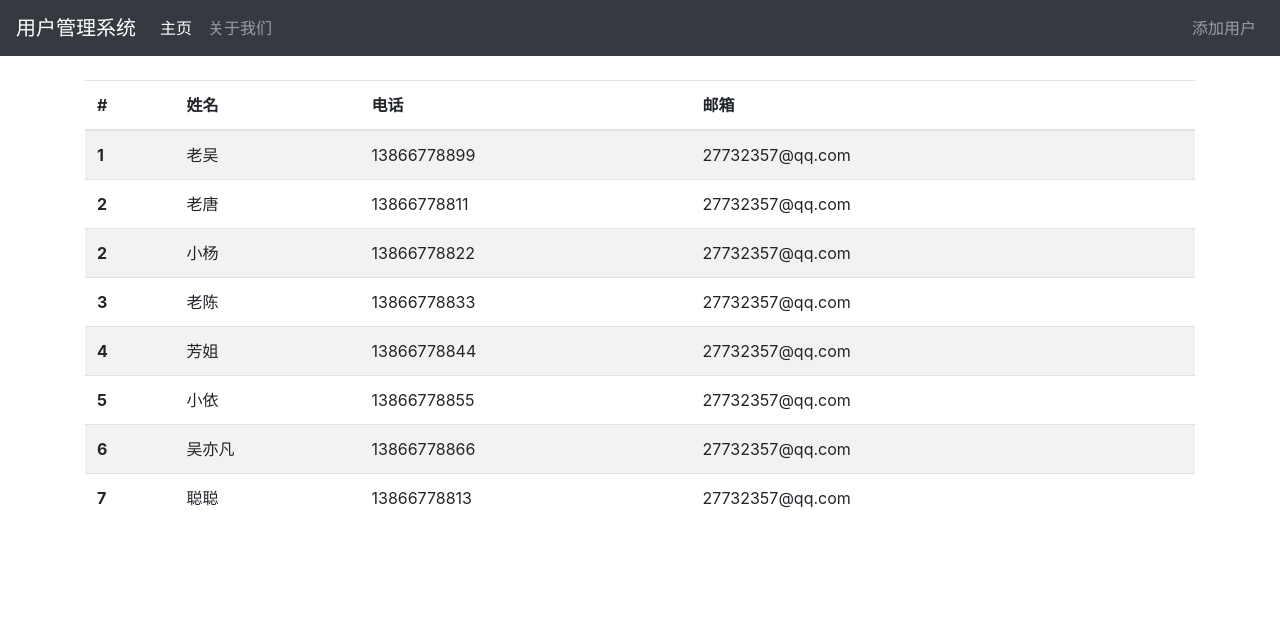
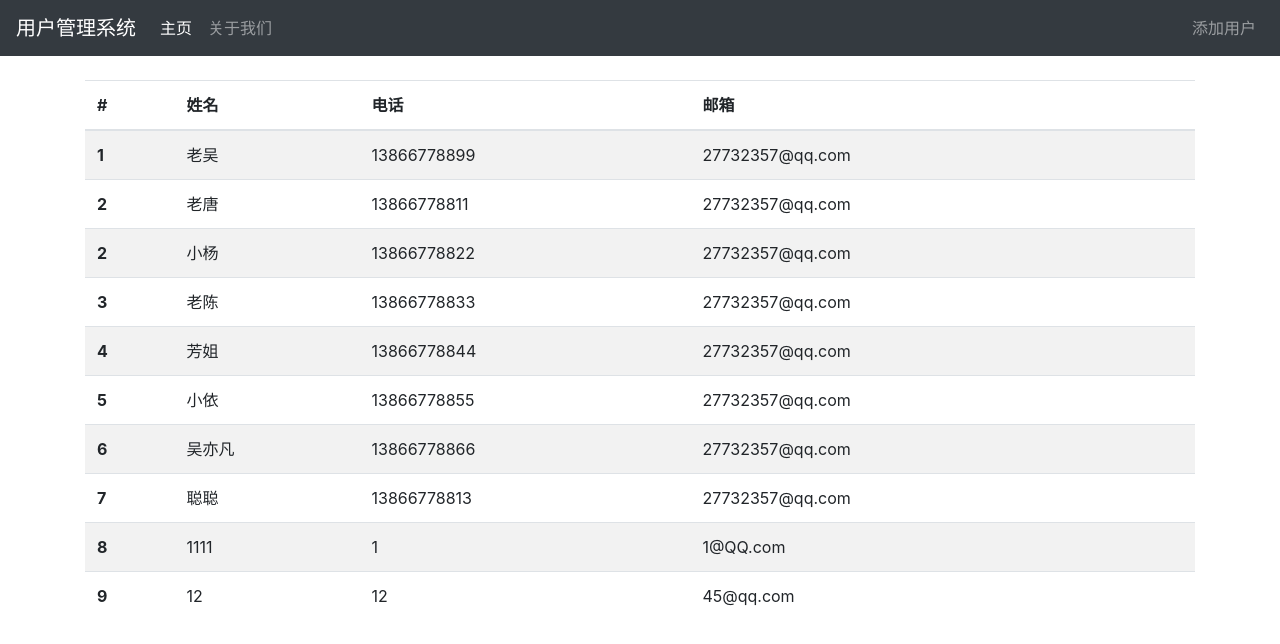
Before and after one commit to q2419068625/vue3-ts-sysment, a Vue app: page / in a window 1280 px wide. Shown: the top 644 px of the page. Built offline with nearby package versions, Linux system fonts and the light colour scheme; data requests are answered from the project's data file.

Commit message:
添加用户数据

```diff
--- a/db/generater.json
+++ b/db/generater.json
@@ -79,6 +79,26 @@
       "profession": "计算机",
       "profile": "北邮计算机专业,在校期间成绩优异,并获取过校园编程大赛奖项",
       "id": 7
+    },
+    {
+      "name": "1111",
+      "phone": "1",
+      "email": "1@QQ.com",
+      "education": "123",
+      "graduationschool": "123",
+      "profession": "456",
+      "profile": "123",
+      "id": 8
+    },
+    {
+      "name": "12",
+      "phone": "12",
+      "email": "45@qq.com",
+      "education": "12345",
+      "graduationschool": "123456",
+      "profession": "123456",
+      "profile": "1245",
+      "id": 9
     }
   ],
   "companies": [
--- a/src/views/Add.vue
+++ b/src/views/Add.vue
@@ -73,9 +73,11 @@
 import { defineComponent, onMounted, reactive, ref, toRefs } from "vue";
 import axios from "axios";
 import { Customer } from "@/utils/typs.ts";
+import {useRouter} from 'vue-router'
 export default defineComponent({
   name: "Add",
   setup() {
+    const router = useRouter();
     const state = reactive({
       customer:<Customer>{
         name: "",
@@ -87,9 +89,12 @@ export default defineComponent({
         profile: "",
       },
     });
-     function addCustomer() {
-         console.log(state.customer);
-
+    //添加用户信息方法
+      async function addCustomer() {
+        //  console.log(state.customer);
+       await axios.post("http://localhost:3000/users",state.customer)
+        // 路由跳转
+        router.push("/")
      }
     return {
         ...toRefs(state),
```
